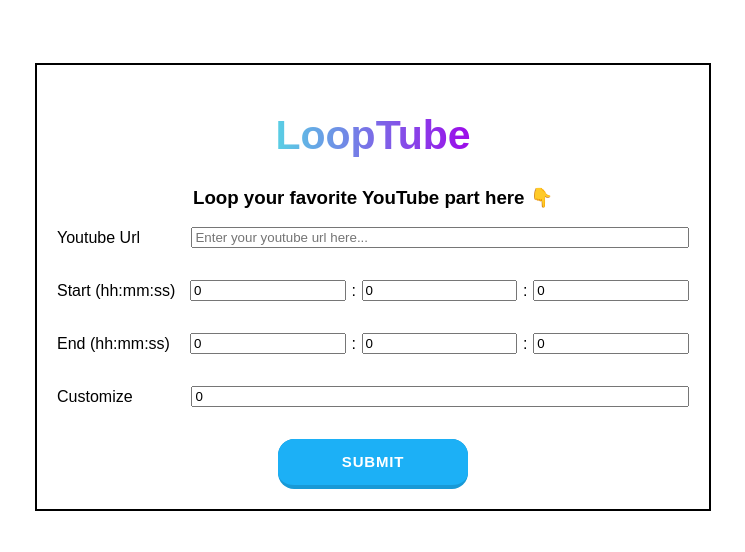
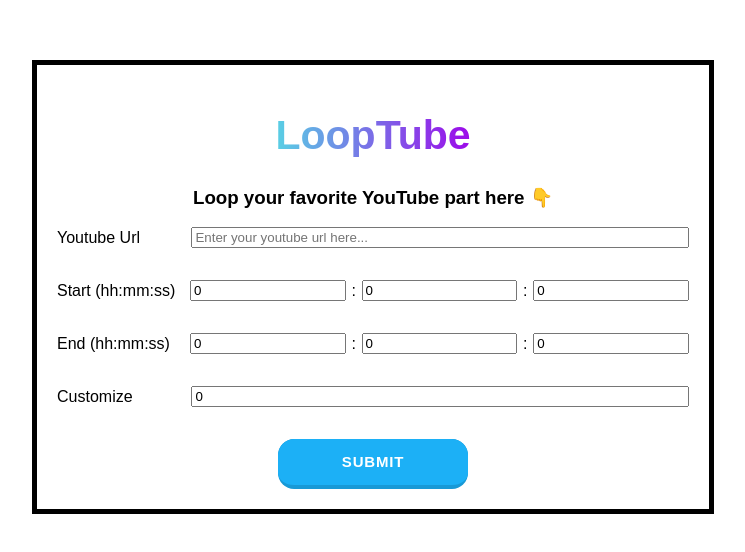
Before and after one commit to LoopTube2004/looptube, a React (Create React App) app in the folder client/: page / in a window 1280 px wide. Shown: the part 116-668 px from the top of the page, without its empty margins (267-1012 px from the left). Built offline with nearby package versions, Linux system fonts and the light colour scheme; the HTML template or start-up script is replaced by a standard one.

Commit message:
add border to components

```diff
--- a/client/src/components/IFrame.module.css
+++ b/client/src/components/IFrame.module.css
@@ -1,7 +1,8 @@
 .player{
     padding: 20px;
-    margin-top: 5px;
-    border: 2px solid black;
+    margin-top: 15px;
+    border: 5px solid black;
     width: auto;
     height: auto;
+    box-shadow: 0px 0px 5px 5px rgba(0, 0, 0, 0.3);
 }
--- a/client/src/components/VideoForm.module.css
+++ b/client/src/components/VideoForm.module.css
@@ -1,6 +1,6 @@
 .video-form {
     padding: 20px;
-    border: 2px solid black;
+    border: 5px solid black;
     width: 50%;
     height: auto; /* Adjusts height based on content */
     font-family: 'Poppins', sans-serif;
```
